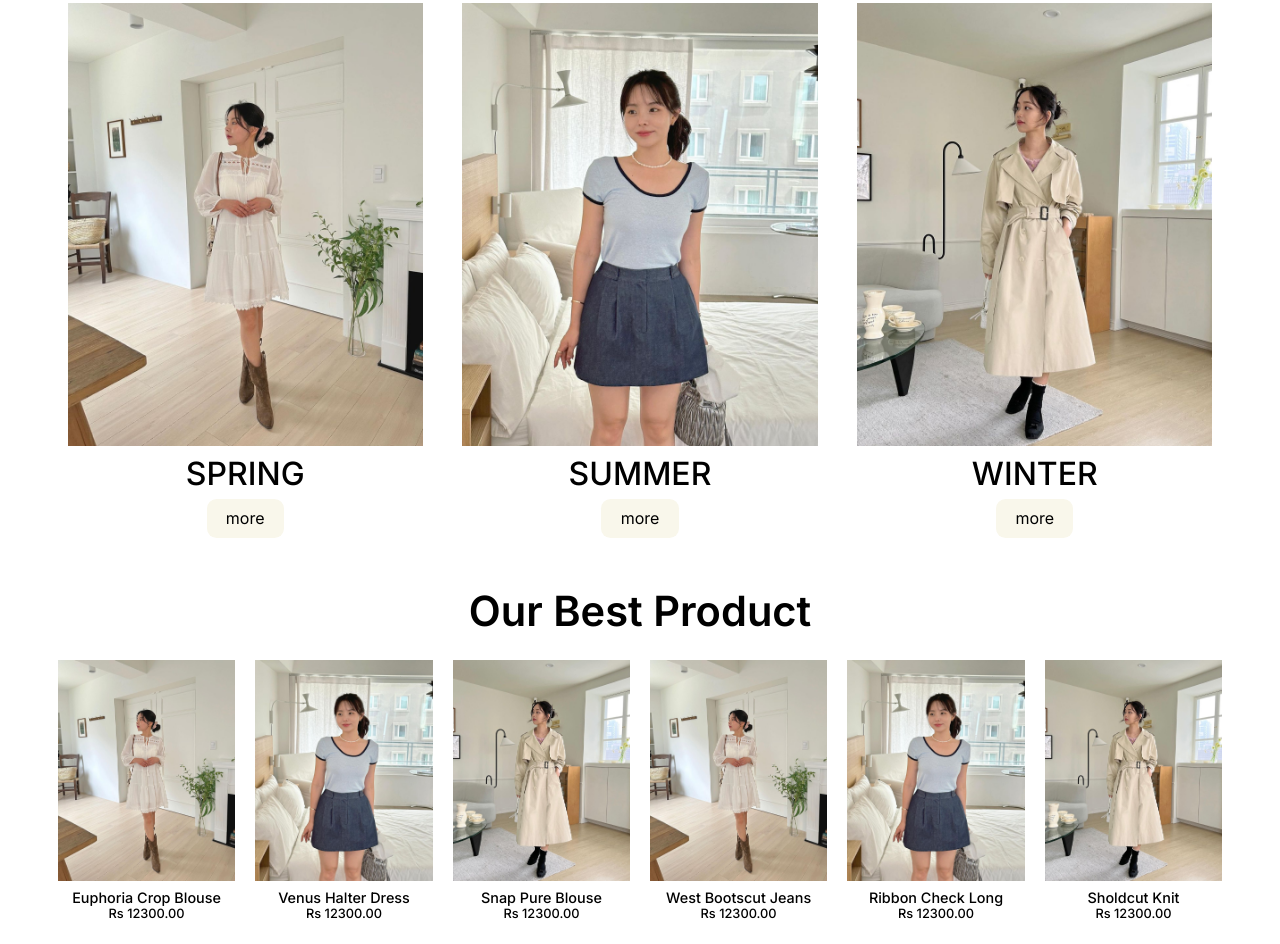
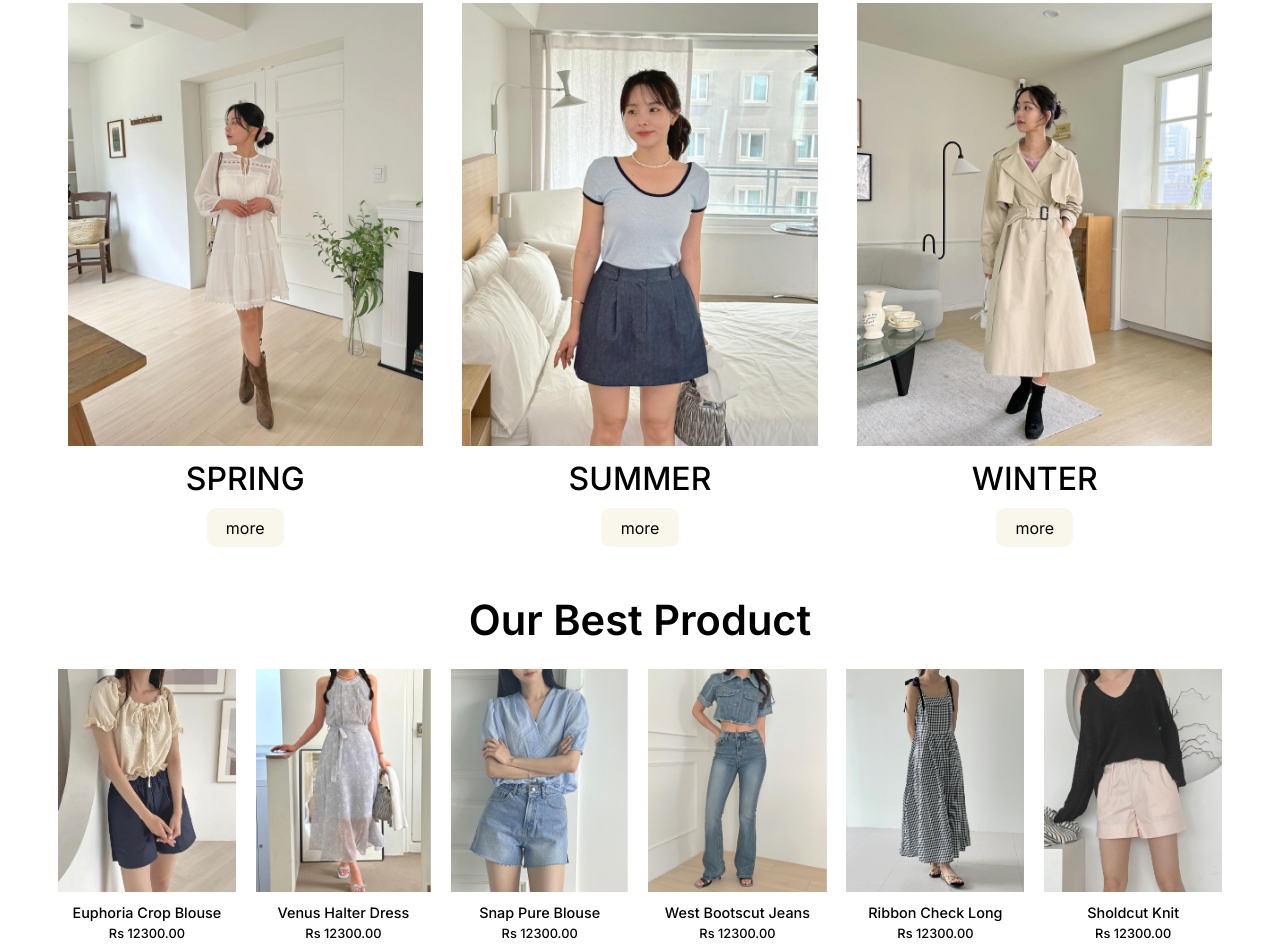
Before and after one commit to ramchaudhary2000/Mejiwoo_shop, a plain HTML site: page index.html in a window 1280 px wide. Shown: the part 728-1672 px from the top of the page. Drawn offline with Linux system fonts and the light colour scheme.

Commit message:
utlizing the season section and add best product

```diff
--- a/index.css
+++ b/index.css
@@ -1,5 +1,4 @@
 @import url('https://fonts.googleapis.com/css2?family=Inter:wght@100..900&display=swap');
-
 * {
   margin: 0;
   padding: 0;
@@ -113,7 +112,6 @@ a {
   font-weight: 700;
 }
 
-
 .paragraph{
   font-size: 1.2rem;
 
@@ -142,6 +140,7 @@ a {
   display: flex;
   flex-direction: column;
   text-align: center;
+  gap: 0.3rem;
   font-size: 2rem;
   font-weight: 500;
 }
--- a/index.html
+++ b/index.html
@@ -76,32 +76,32 @@
         <div class="Sesson_collection">Our Best Product</div>
         <div class="collection_item">
             <div class="collection_1">
-                <div class="collection_img"><img src="Assest/images/collectionimg1.png" alt=""></div>
+                <div class="collection_img"><img src="Assest/images/product 1.png" alt=""></div>
                 <div class="best_text">Euphoria Crop Blouse</div>
                 <div class="price_text">Rs 12300.00</div>
             </div>
             <div class="collection_1">
-                <div class="collection_img"><img src="Assest/images/collectionimg2.png" alt=""></div>
+                <div class="collection_img"><img src="Assest/images/product 2.png" alt=""></div>
                 <div class="best_text">Venus Halter Dress</div>
                 <div class="price_text">Rs 12300.00</div>
             </div>
             <div class="collection_1">
-                <div class="collection_img"><img src="Assest/images/collectionimg3.png" alt=""></div>
+                <div class="collection_img"><img src="Assest/images/product 3.png" alt=""></div>
                 <div class="best_text">Snap Pure Blouse</div>
                 <div class="price_text">Rs 12300.00</div>
             </div>
             <div class="collection_1">
-                <div class="collection_img"><img src="Assest/images/collectionimg1.png" alt=""></div>
+                <div class="collection_img"><img src="Assest/images/product 5.png" alt=""></div>
                 <div class="best_text">West Bootscut Jeans</div>
                 <div class="price_text">Rs 12300.00</div>
             </div>
             <div class="collection_1">
-                <div class="collection_img"><img src="Assest/images/collectionimg2.png" alt=""></div>
+                <div class="collection_img"><img src="Assest/images/product 4.png" alt=""></div>
                 <div class="best_text">Ribbon Check Long</div>
                 <div class="price_text">Rs 12300.00</div>
             </div>
             <div class="collection_1">
-                <div class="collection_img"><img src="Assest/images/collectionimg3.png" alt=""></div>
+                <div class="collection_img"><img src="Assest/images/product 6.png" alt=""></div>
                 <div class="best_text">Sholdcut Knit</div>
                 <div class="price_text">Rs 12300.00</div>
             </div>
```
